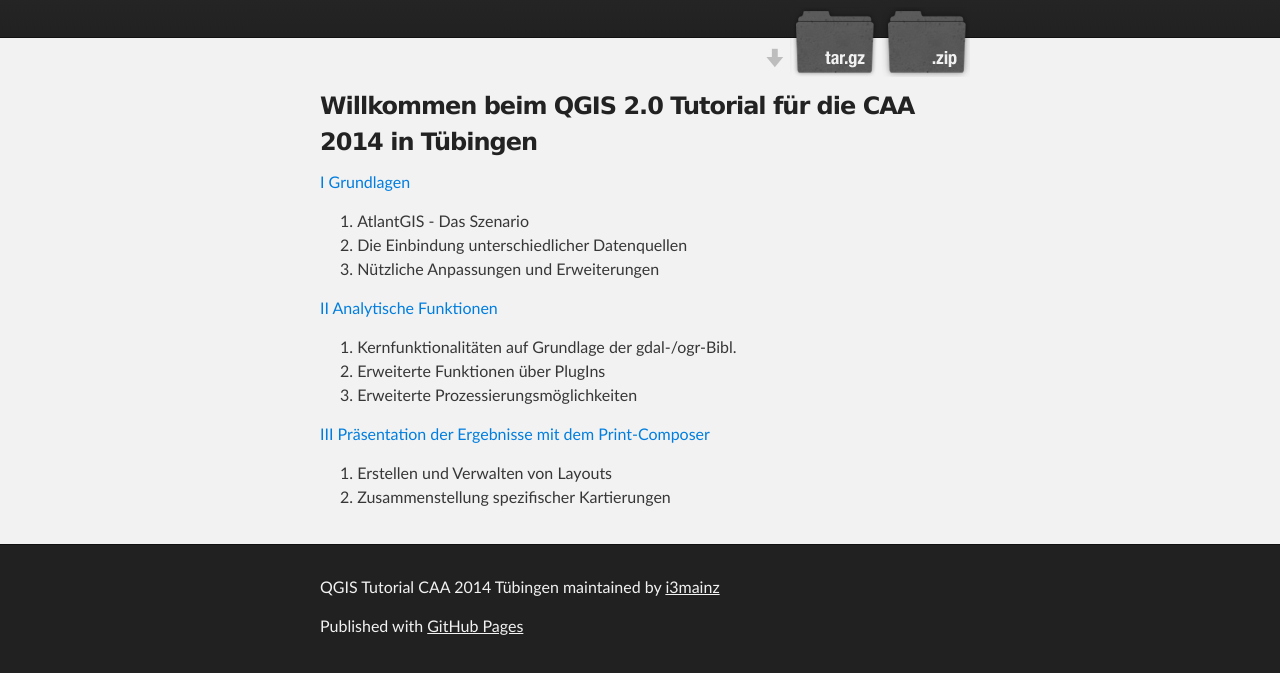
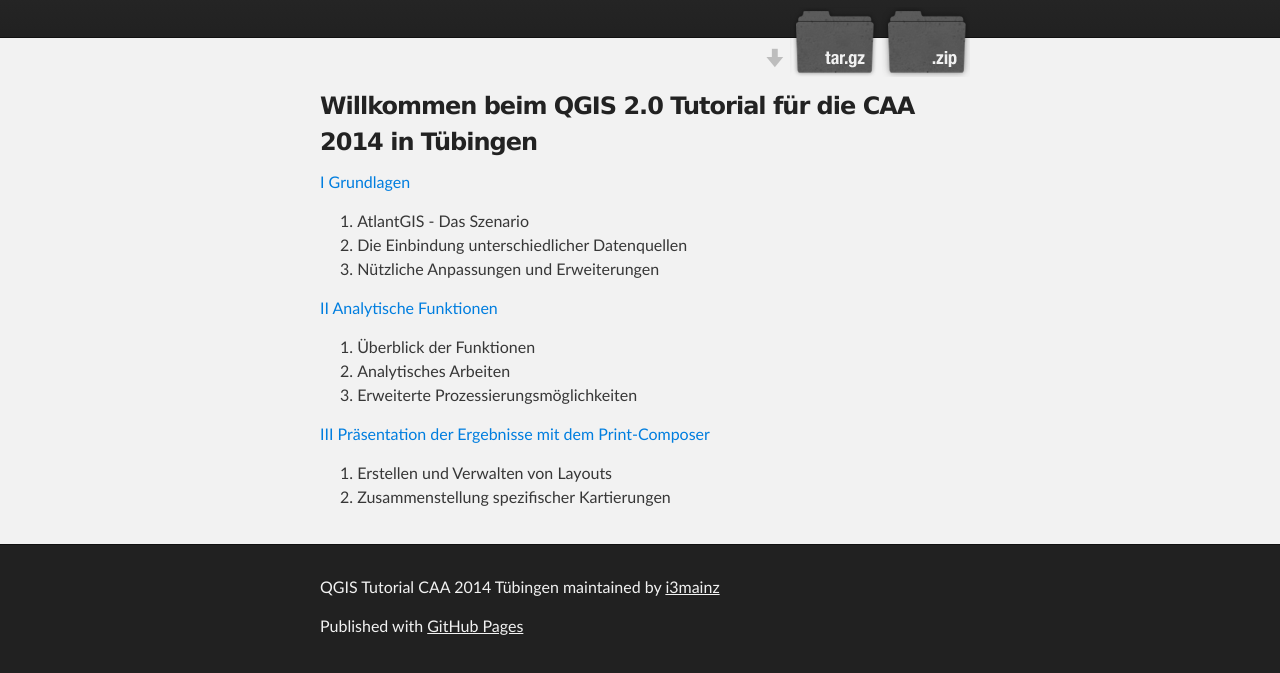
Before and after one commit to i3mainz/qgis-caa2014, a plain HTML site: page index.html in a window 1280 px wide. Shown: the part 199-872 px from the top of the page. Drawn offline with Linux system fonts and the light colour scheme.

```diff
--- a/index.html
+++ b/index.html
@@ -43,8 +43,8 @@
 </ol><p><a href="slides/02_Analyse.htm">II Analytische Funktionen</a></p>
 
 <ol>
-<li>Kernfunktionalitäten auf Grundlage der gdal-/ogr-Bibl.</li>
-<li>Erweiterte Funktionen über PlugIns</li>
+<li>Überblick der Funktionen</li>
+<li>Analytisches Arbeiten</li>
 <li>Erweiterte Prozessierungsmöglichkeiten </li>
 </ol><p><a href="slides/03_Visualisierung.htm">III Präsentation der Ergebnisse mit dem Print-Composer</a></p>
 
--- a/params.json
+++ b/params.json
@@ -1 +1 @@
-{"name":"QGIS Tutorial CAA 2014 Tübingen","tagline":"","body":"### Willkommen beim QGIS 2.0 Tutorial für die CAA 2014 in Tübingen\r\n\r\n[I Grundlagen](slides/01_Datenquellen.htm)\r\n\r\n  1. AtlantGIS - Das Szenario\r\n  * Die Einbindung unterschiedlicher Datenquellen\r\n  * Nützliche Anpassungen und Erweiterungen \r\n\r\n[II Analytische Funktionen](slides/02_Analyse.htm)\r\n\r\n  1. Kernfunktionalitäten auf Grundlage der gdal-/ogr-Bibl.\r\n  * Erweiterte Funktionen über PlugIns\r\n  * Erweiterte Prozessierungsmöglichkeiten \r\n\r\n[III Präsentation der Ergebnisse mit dem Print-Composer](slides/03_Visualisierung.htm)\r\n\r\n  1. Erstellen und Verwalten von Layouts\r\n  * Zusammenstellung spezifischer Kartierungen \r\n","google":"","note":"Don't delete this file! It's used internally to help with page regeneration."}
+{"name":"QGIS Tutorial CAA 2014 Tübingen","tagline":"","body":"### Willkommen beim QGIS 2.0 Tutorial für die CAA 2014 in Tübingen\r\n\r\n[I Grundlagen](slides/01_Datenquellen.htm)\r\n\r\n  1. AtlantGIS - Das Szenario\r\n  * Die Einbindung unterschiedlicher Datenquellen\r\n  * Nützliche Anpassungen und Erweiterungen \r\n\r\n[II Analytische Funktionen](slides/02_Analyse.htm)\r\n\r\n  1. Überblick der Funktionen\r\n  * Analytisches Arbeiten\r\n  * Erweiterte Prozessierungsmöglichkeiten \r\n\r\n[III Präsentation der Ergebnisse mit dem Print-Composer](slides/03_Visualisierung.htm)\r\n\r\n  1. Erstellen und Verwalten von Layouts\r\n  * Zusammenstellung spezifischer Kartierungen \r\n","google":"","note":"Don't delete this file! It's used internally to help with page regeneration."}
```
